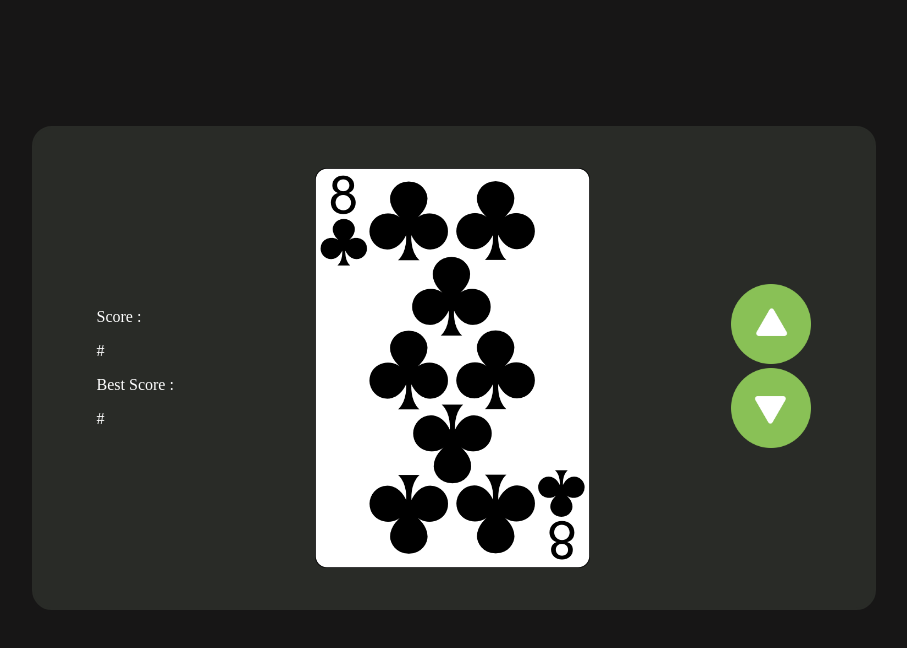
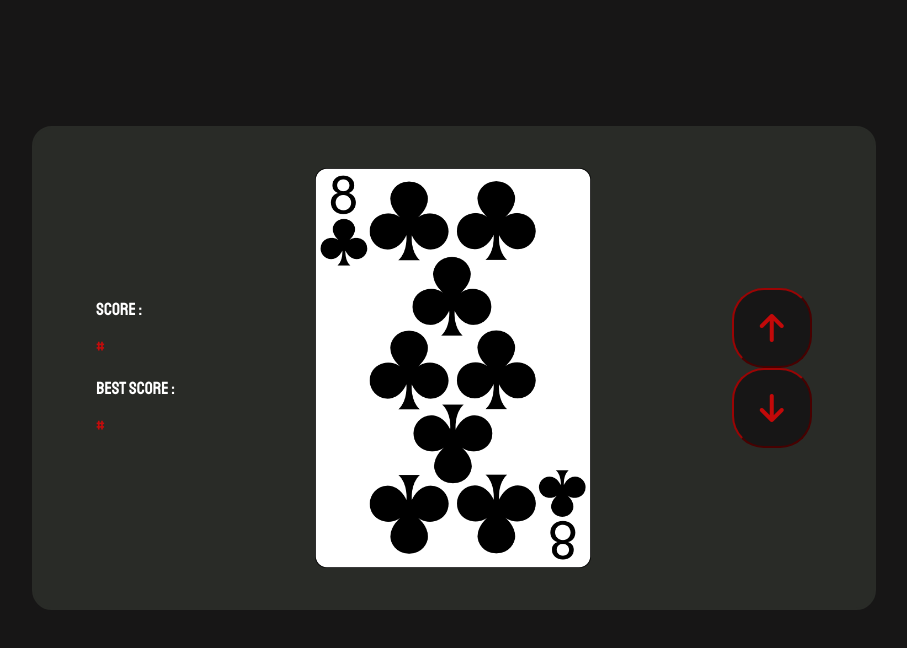
Before and after one commit to nima-z/High-Low-js, a plain HTML site: page highLow.html in a window 1280 px wide. Shown: the whole page, without its empty margins (186-1093 px from the left). Drawn offline with Linux system fonts and the light colour scheme.

Commit message:
better look

```diff
--- a/highLow.css
+++ b/highLow.css
@@ -36,13 +36,37 @@ body {
     display:flex;
     flex-direction: column;
     justify-content: center;
+    /* margin-right:5rem */
 }
 
-.butlink {
+button {
     width:5rem;
-    height:5rem
+    height:5rem;
+    border-radius: 2rem;
+    background-color: rgb(23, 22, 22);
+    border-color: rgb(155, 4, 4);
 }
 
+button:hover {
+    box-shadow: 1px 1px 10px 0.5px red;
+}
+
+i {
+    font-size: 2rem;
+    color:rgba(216, 8, 8, 0.89)
+}
 .score {
-    color:white
+    color:white;
+    font-weight: 500;
+    font-size: 1.1rem;
+    font-family: 'Staatliches', cursive;
+
 }
+
+#score {
+    color: rgba(216, 8, 8, 0.89);
+}
+
+#bestscore {
+    color:rgba(216, 8, 8, 0.89)
+}
--- a/highLow.html
+++ b/highLow.html
@@ -6,6 +6,10 @@
     <meta http-equiv="X-UA-Compatible" content="IE=edge">
     <meta name="viewport" content="width=device-width, initial-scale=1.0">
     <link rel="stylesheet" href="highLow.css">
+    <script src="https://kit.fontawesome.com/b79457b439.js" crossorigin="anonymous"></script>
+    <style>
+        @import url('https://fonts.googleapis.com/css2?family=Staatliches&display=swap');
+    </style>
     <title>High Low</title>
 </head>
 
@@ -24,19 +28,14 @@
         </div>
 
         <div class="but_box">
-            <a href="#" id="but_up">
-                <img class="butlink" src="buttons-pic/up-arrow.png" alt="">
-            </a>
-            <a href="#" id="but_down">
-                <img class="butlink" src="buttons-pic/down-arrow.png" alt="">
-            </a>
+            <button><i class="fa fa-arrow-up" aria-hidden="true"></i></button>
+            <button><i class="fa fa-arrow-down" aria-hidden="true"></i></button>
         </div>
 
 
     </div>
 
     <script src="highLow.js"></script>
-
 </body>
 
 </html>
```
